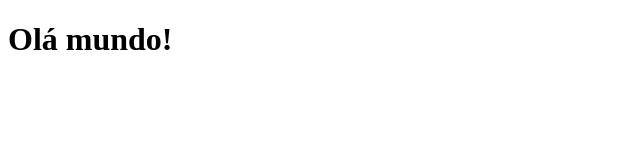
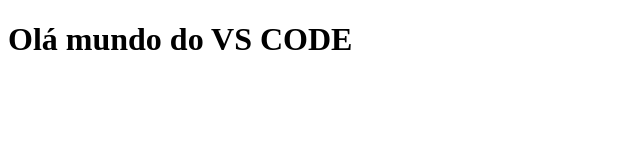
Before and after one commit to habbema/teste-vscode2, a plain HTML site: page index.html in a window 1280 px wide. Shown: the whole page, without its empty margins (0-640 px from the left). Drawn offline with Linux system fonts and the light colour scheme.

Commit message:
Update index.html

```diff
--- a/index.html
+++ b/index.html
@@ -6,6 +6,6 @@
     <title>Document</title>
 </head>
 <body>
-    <h1>Olá mundo!</h1>
+    <h1>Olá mundo do VS CODE</h1>
 </body>
 </html>
```
